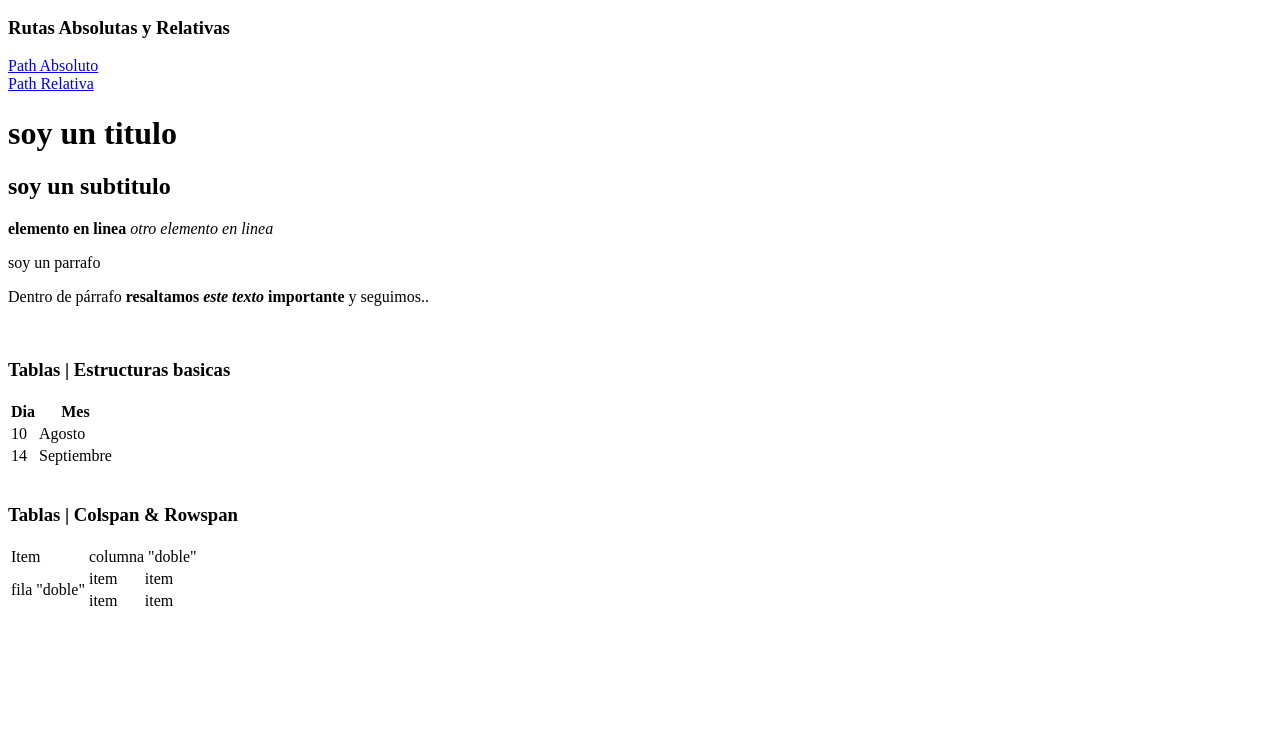
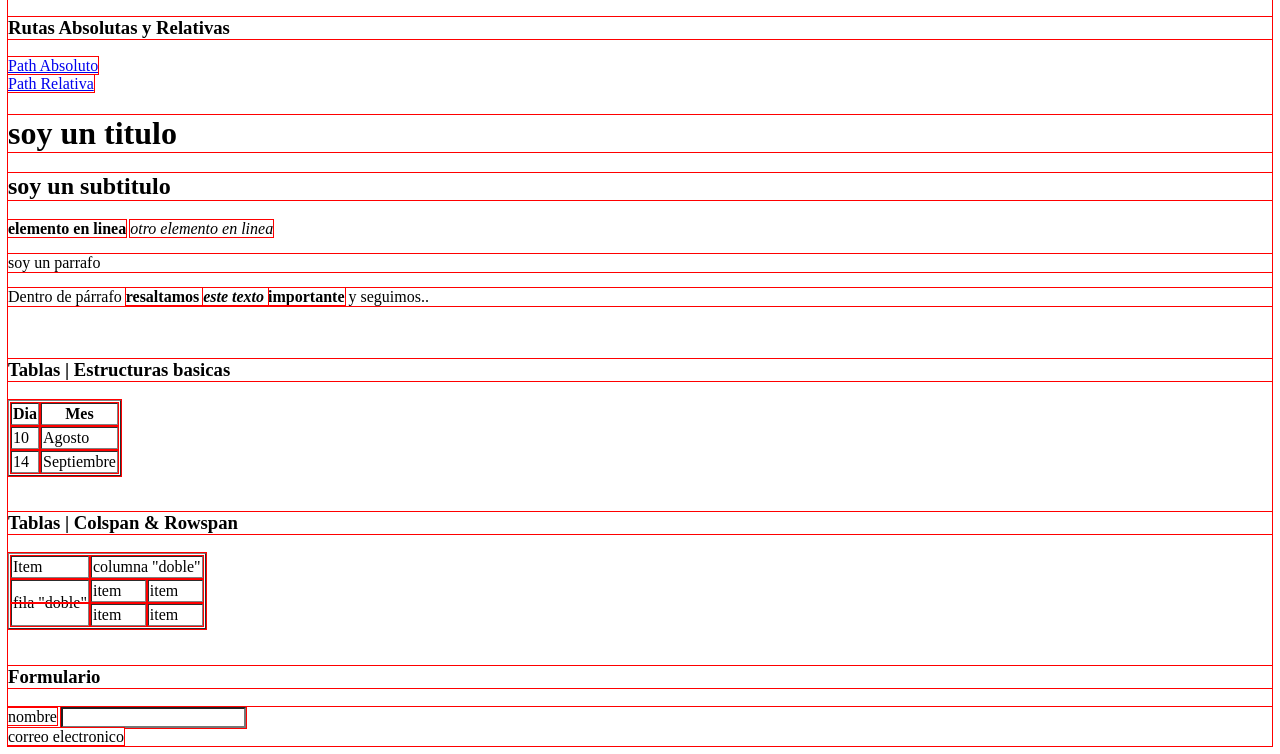
Before and after one commit to g4briie1/MiPrimerRepositorio, a plain HTML site: page index.html in a window 1280 px wide. Shown: the part 2117-2871 px from the top of the page. Before the commit the page ends 2738 px from the top, so only its background shows below. Drawn offline with Linux system fonts and the light colour scheme.

Commit message:
un cambio

```diff
--- a/css/estilos.css
+++ b/css/estilos.css
@@ -1,4 +1,4 @@
-{
+*{
     outline: red solid 1px;
     background-color: rgb(255, 255, 255);
 }
--- a/index.html
+++ b/index.html
@@ -82,11 +82,15 @@
     <br>
     <img src="img/freddie-dredd.gif" alt="freddie dredd" width="200" height="300">
     <br>
-    <iframe width="726" height="480" src="https://www.youtube.com/embed/fYk0K7yE0V0" title="psychoangel - wrld_peace"
+    <!--IFRAME VIDEO DE YOUTUBE-->
+    <iframe
+        width="726" height="480"
+        src="https://www.youtube.com/embed/fYk0K7yE0V0" title="psychoangel - wrld_peace"
         frameborder="0"
         allow="accelerometer; autoplay; clipboard-write; encrypted-media; gyroscope; picture-in-picture; web-share"
         allowfullscreen></iframe>
-    <h3>Enlacs a direcciones de correo y archivos</h3>
+
+        <h3>Enlacs a direcciones de correo y archivos</h3>
 
     <a href="alguien123@gmail.com?subject=Contacto">Enviar correo</a><!--mensaje a correo electronico con asunto-->
     <br>
@@ -110,7 +114,7 @@
     <br>
     <h3>Tablas | Estructuras basicas
     </h3>
-    <table>
+    <table border="1">
         <!--
             TR: filas
             TH: encabezado
@@ -131,7 +135,7 @@
     </table>
     <br>
     <h3>Tablas | Colspan & Rowspan</h3>
-    <table>
+    <table border="1">
         <tr>
             <td>Item</td>
             <td colspan="2">columna "doble"</td>
@@ -146,6 +150,20 @@
             <td>item</td>
         </tr>
     </table>
+    <br>
+    <h3>Formulario</h3>
+    <!--ACTION: define el tipo de accion que se va a llevar a cabo
+    ya sea manda un mail o procesar su contenido con un script.
+        METHOD: indica si la petición http sera get o post-->
+    <form action="/procesar-formulario" method="post">
+        <!--Campos de formulario-->
+        <label for="nombre">nombre</label>
+        <input type="text" id="nombre" name="nombre" required>
+        <br>
+        <label for="correo">correo electronico</label>
+
+
+    </form>
 </body>
 
 </html>
```
